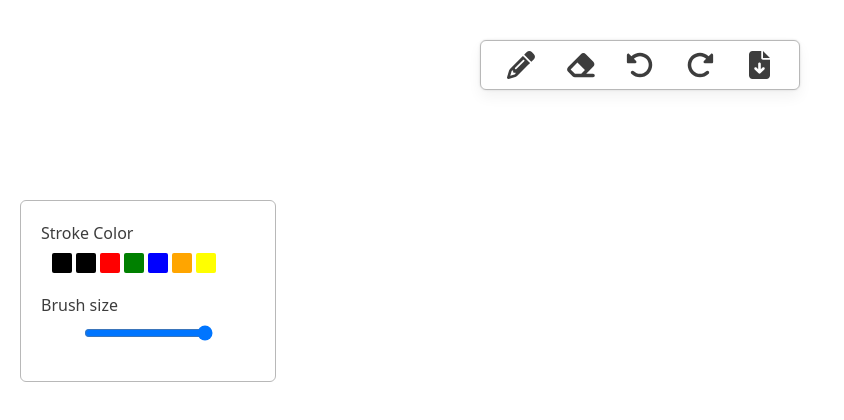
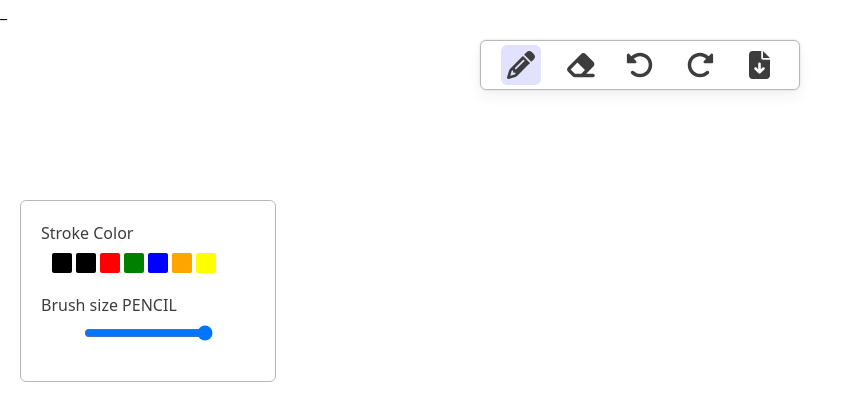
Before and after one commit to sammed-21/scatch-book, a Next.js app: page / in a window 1280 px wide. Shown: the top 420 px of the page, without its empty margins (0-844 px from the left). Built offline with nearby package versions, Linux system fonts and the light colour scheme.

Commit message:
add redux to communicate between menu and toolbox

```diff
--- a/package.json
+++ b/package.json
@@ -15,6 +15,7 @@
     "@fortawesome/free-solid-svg-icons": "^6.4.2",
     "@fortawesome/react-fontawesome": "^0.2.0",
     "@reduxjs/toolkit": "^1.9.6",
+    "@types/react-redux": "^7.1.27",
     "classnames": "^2.3.2",
     "next": "13.5.4",
     "react": "^18",
--- a/src/components/Menu/index.tsx
+++ b/src/components/Menu/index.tsx
@@ -8,13 +8,36 @@ import {
   faFileArrowDown,
 } from "@fortawesome/free-solid-svg-icons";
 import styles from "./index.module.css";
+import { useDispatch } from "react-redux";
+import { MENU_ITEMS } from "@/constants";
+import { menuItemClick } from "@/slice/menuSlice";
+import { useSelector } from "react-redux";
+import { RootState } from "@/store";
+import cx from "classnames";
 const Menu = () => {
+  const dispatch = useDispatch();
+  const handleMenuClick = (itemName: string) => {
+    dispatch(menuItemClick(itemName));
+  };
+  const activeMenuItem = useSelector(
+    (state: RootState) => state.menu.activeMenuItem
+  );
   return (
     <div className={styles.menuContainer}>
-      <div className={styles.iconWrapper}>
+      <div
+        className={cx(styles.iconWrapper, {
+          [styles.active]: activeMenuItem === MENU_ITEMS.PENCIL,
+        })}
+        onClick={() => handleMenuClick(MENU_ITEMS.PENCIL)}
+      >
         <FontAwesomeIcon icon={faPencil} className={styles.icon} />
       </div>
-      <div className={styles.iconWrapper}>
+      <div
+        className={cx(styles.iconWrapper, {
+          [styles.active]: activeMenuItem === MENU_ITEMS.ERASER,
+        })}
+        onClick={() => handleMenuClick(MENU_ITEMS.ERASER)}
+      >
         <FontAwesomeIcon icon={faEraser} className={styles.icon} />
       </div>
       <div className={styles.iconWrapper}>
--- a/src/components/Toolbox/index.tsx
+++ b/src/components/Toolbox/index.tsx
@@ -1,14 +1,23 @@
 "use client";
 import React, { ChangeEvent } from "react";
 import styles from "./index.module.css";
-import { COLORS } from "@/constants";
+import { COLORS, MENU_ITEMS } from "@/constants";
+import { useSelector } from "react-redux";
+import { RootState } from "@/store";
 const Toolbox = () => {
   function updateBrushSize(event: ChangeEvent<HTMLInputElement>): void {
     console.log(event.target.value);
   }
-
+  const activeMenuItem = useSelector(
+    (state: RootState) => state.menu.activeMenuItem
+  );
+  const showStrokToolOption = activeMenuItem === MENU_ITEMS.PENCIL;
+  const showBurshToolOption =
+    activeMenuItem === MENU_ITEMS.PENCIL ||
+    activeMenuItem === MENU_ITEMS.ERASER;
   return (
     <div className={styles.toolboxContainer}>
+      {showStrokToolOption && (
         <div className={styles.toolItem}>
           <h4 className={styles.toolText}>Stroke Color</h4>
           <div className={styles.itemContainer}>
@@ -46,8 +55,10 @@ const Toolbox = () => {
             />
           </div>
         </div>
+      )}
+      {showBurshToolOption && (
         <div className={styles.toolItem}>
-        <h4 className={styles.toolText}>Brush size</h4>
+          <h4 className={styles.toolText}>Brush size {activeMenuItem}</h4>
           <div className={styles.itemContainer}>
             <input
               type="range"
@@ -58,6 +69,7 @@ const Toolbox = () => {
             />
           </div>
         </div>
+      )}
     </div>
   );
 };
--- a/src/pages/_app.tsx
+++ b/src/pages/_app.tsx
@@ -1,6 +1,12 @@
-import '@/styles/globals.css'
-import type { AppProps } from 'next/app'
+import { store } from "@/store";
+import "@/styles/globals.css";
+import type { AppProps } from "next/app";
+import { Provider } from "react-redux";
 
 export default function App({ Component, pageProps }: AppProps) {
-  return <Component {...pageProps} />
+  return (
+    <Provider store={store}>
+      _<Component {...pageProps} />
+    </Provider>
+  );
 }
--- /dev/null
+++ b/src/slice/menuSlice.ts
@@ -0,0 +1,29 @@
+import { PayloadAction, createSlice } from "@reduxjs/toolkit";
+
+import { MENU_ITEMS } from "@/constants";
+import { RootState } from "@/store";
+interface MenuState {
+    activeMenuItem: string,
+    actionMenuItem:string | null
+}
+const initialState:MenuState = {
+    activeMenuItem: MENU_ITEMS.PENCIL,
+    actionMenuItem: null
+}
+
+export const menuSlice = createSlice({
+    name: "menu",
+    initialState,
+    reducers: {
+        menuItemClick: (state, action:PayloadAction<string>) => {
+            state.activeMenuItem= action.payload
+        },
+        actionItemClick: (state, action : PayloadAction<string | null>) => {
+            state.actionMenuItem  = action.payload
+        }
+    }
+})
+
+export const { menuItemClick ,actionItemClick} = menuSlice.actions
+export const selectMenu = (state:RootState): MenuState  => state.menu
+export default menuSlice.reducer
--- /dev/null
+++ b/src/store.ts
@@ -0,0 +1,11 @@
+import { configureStore } from '@reduxjs/toolkit'
+import MenuReducer from "@/slice/menuSlice"
+export const store = configureStore({
+    reducer: {
+       menu : MenuReducer
+    }
+})
+
+export type RootState = ReturnType<typeof store.getState>
+// Inferred type: {posts: PostsState, comments: CommentsState, users: UsersState}
+export type AppDispatch = typeof store.dispatch
```
Also changed, not shown: src/slice/toolboxSlice.ts (added), 1 other file (tests, documents, lock files or other folders). Lines whose indentation alone changed are shown as unchanged.
